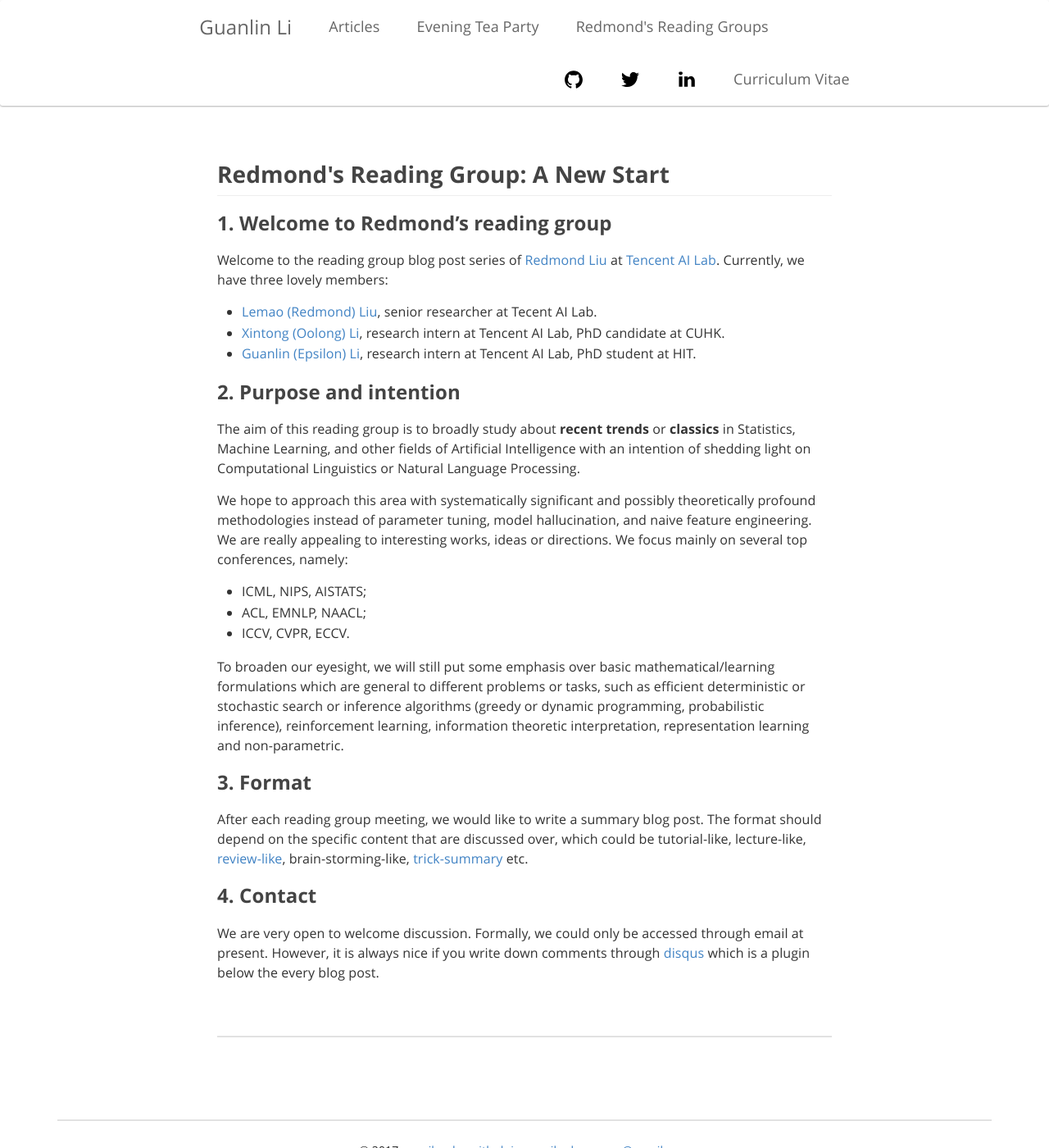
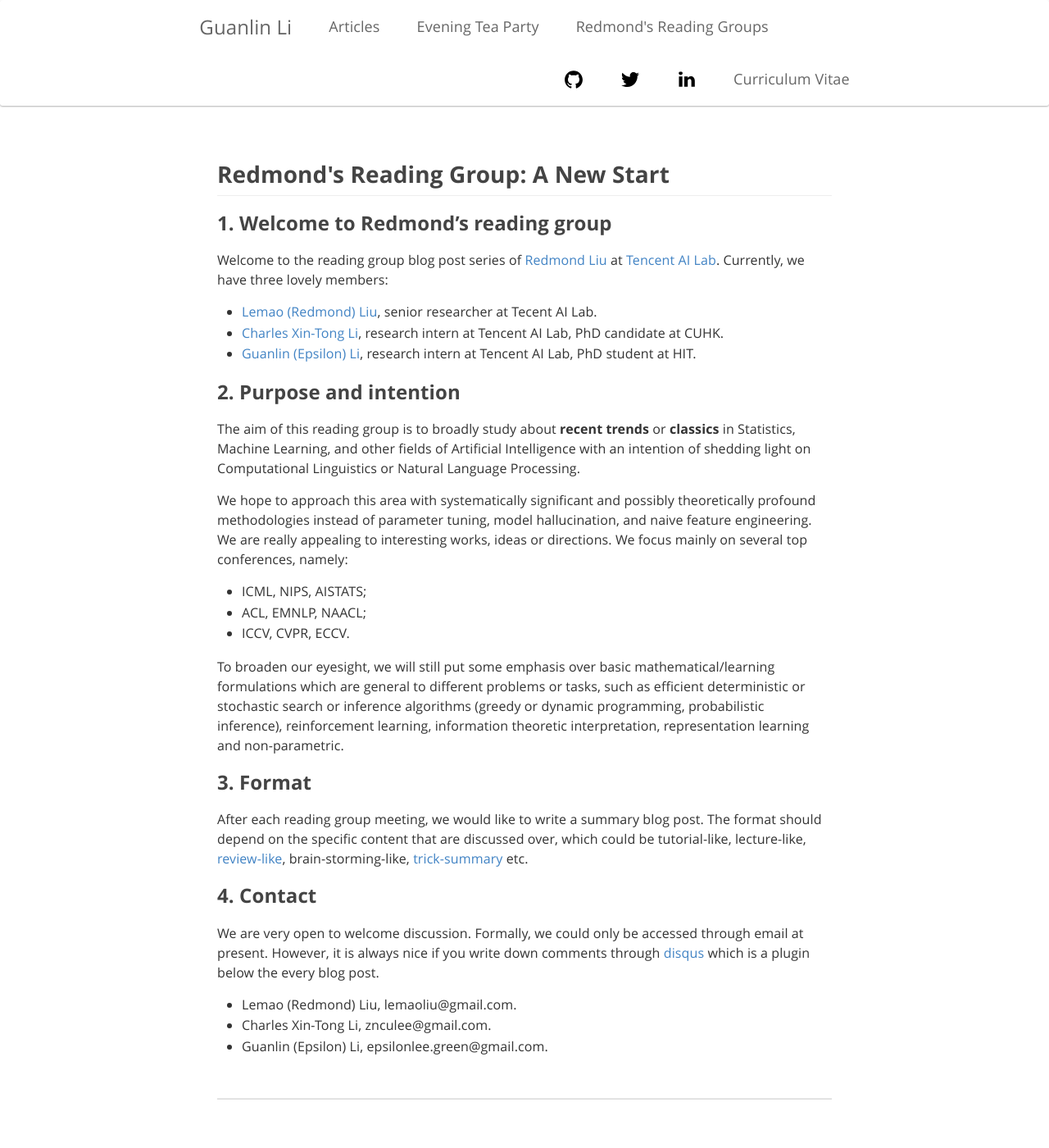
Before and after one commit to Epsilon-Lee/Epsilon-Lee.github.io, a Jekyll site: the page built from _posts/redmond_rg/2018-01-27-Reading-Group-a-New-Start.md, in a window 1280 px wide and 1400 px high. Shown: the whole window at 82% size. Built offline with Jekyll 4.4.1, drawn with Linux system fonts in a browser that asks for light colours; nearby versions of some CDN libraries; some web fonts are replaced; comment, search, counter and statistics services are not loaded.

Commit message:
modified

```diff
--- a/_posts/redmond_rg/2018-01-28-Reading-Group-a-New-Start.md
+++ b/_posts/redmond_rg/2018-01-27-Reading-Group-a-New-Start.md
@@ -10,7 +10,7 @@ tag: redmond_rg
 Welcome to the reading group blog post series of [Redmond Liu](https://lemaoliu.github.io/homepage/) at [Tencent AI Lab](http://ai.tencent.com/ailab/index.html). Currently, we have three lovely members:
 
 - [Lemao (Redmond) Liu](https://lemaoliu.github.io/homepage/), senior researcher at Tecent AI Lab.
-- [Xintong (Oolong) Li](https://znculee.github.io), research intern at Tencent AI Lab, PhD candidate at CUHK.
+- [Charles Xin-Tong Li](https://znculee.github.io), research intern at Tencent AI Lab, PhD candidate at CUHK.
 - [Guanlin (Epsilon) Li](https://epsilon-lee.github.io), research intern at Tencent AI Lab, PhD student at HIT.
 
 ### 2. Purpose and intention
@@ -32,3 +32,7 @@ After each reading group meeting, we would like to write a summary blog post. Th
 ### 4. Contact
 
 We are very open to welcome discussion. Formally, we could only be accessed through email at present. However, it is always nice if you write down comments through [disqus](https://disqus.com/) which is a plugin below the every blog post.
+
+- Lemao (Redmond) Liu, lemaoliu@gmail.com.
+- Charles Xin-Tong Li, znculee@gmail.com.
+- Guanlin (Epsilon) Li, epsilonlee.green@gmail.com.
```
